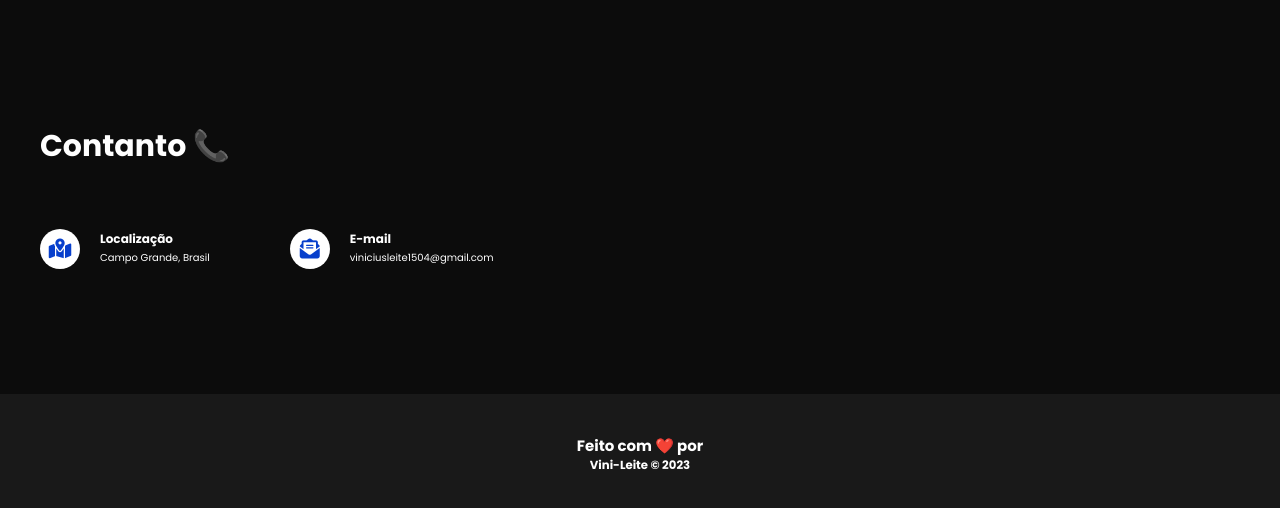
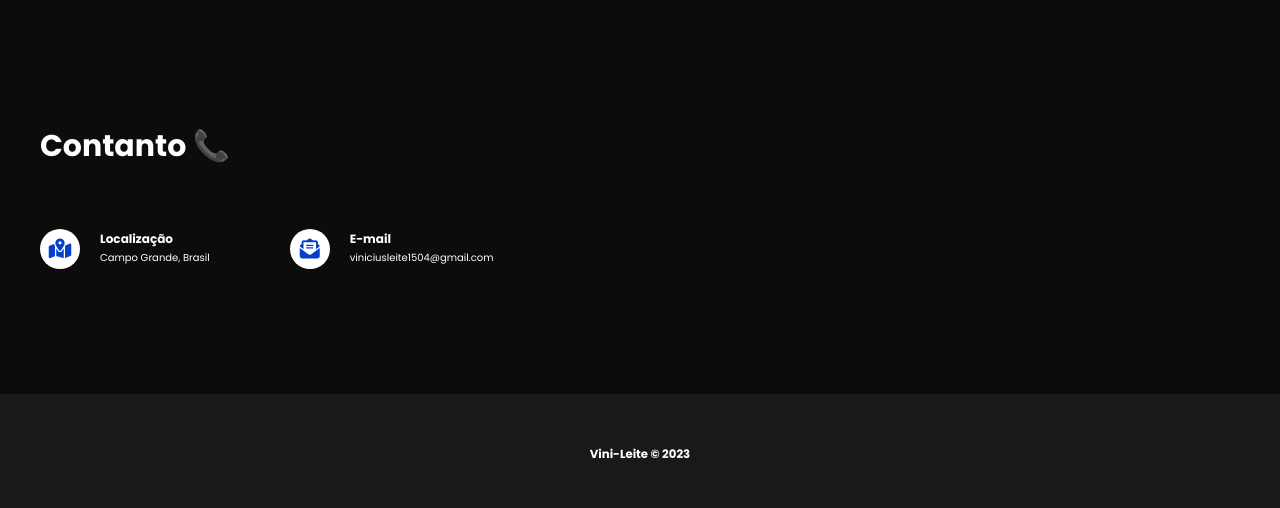
Before and after one commit to vinicius1504/Portifolio, a plain HTML site: page index.html in a window 1280 px wide. Shown: the part 2326-2834 px from the top of the page. Drawn offline with nearby package versions, Linux system fonts and the light colour scheme.

Commit message:
Update index.html

```diff
--- a/index.html
+++ b/index.html
@@ -319,7 +319,6 @@
   <!-- Footer -->
   <section id="footer">
     <div class="container-footer">
-      <h2>Feito com ❤️ por</h2>
       <h3>Vini-Leite © 2023</h3>
     </div>
   </section>
```
